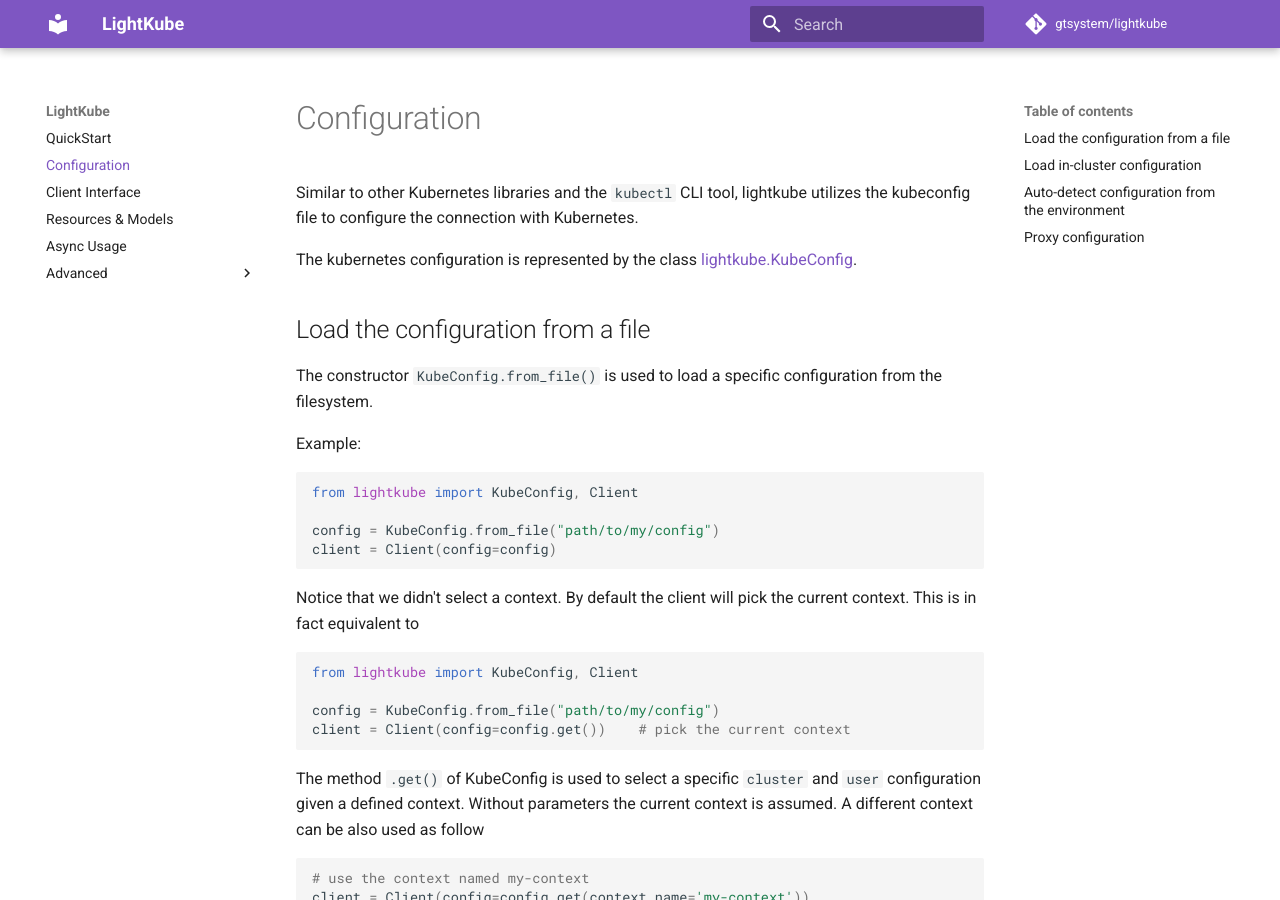
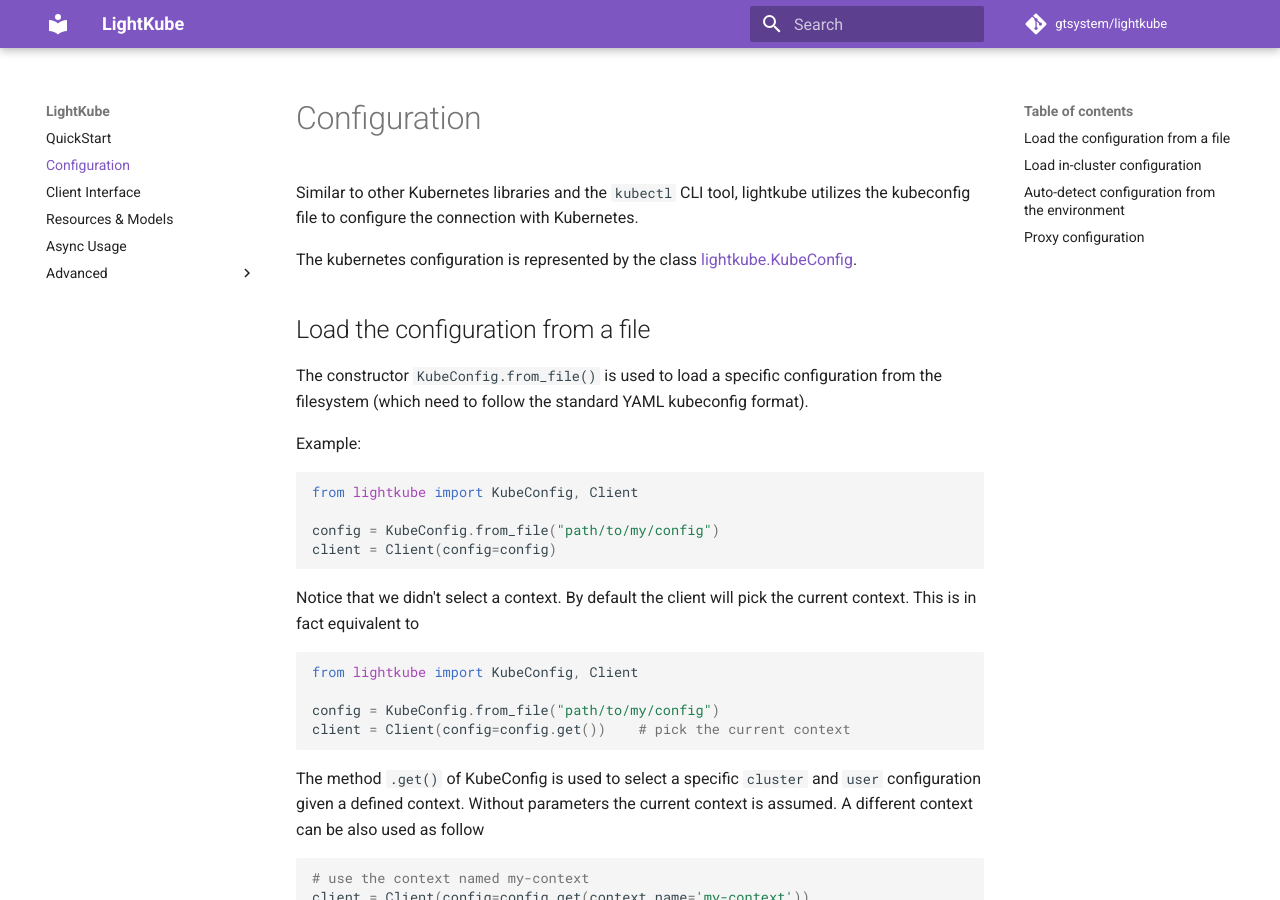
Before and after one commit to gtsystem/lightkube, an MkDocs documentation site: the page built from docs/configuration.md, in a window 1280 px wide and 900 px high. Built offline with MkDocs 1.6.1 and Material for MkDocs 9.7.7, drawn with Linux system fonts in a browser that asks for light colours; comment, search, counter and statistics services are not loaded.

Commit message:
Further clarification for #35 in the dev guide.

```diff
--- a/docs/configuration.md
+++ b/docs/configuration.md
@@ -8,7 +8,8 @@ The kubernetes configuration is represented by the class [lightkube.KubeConfig](
 
 ## Load the configuration from a file
 
-The constructor `KubeConfig.from_file()` is used to load a specific configuration from the filesystem.
+The constructor `KubeConfig.from_file()` is used to load a specific configuration from the filesystem (which need to follow
+the standard YAML kubeconfig format).
 
 Example:
 
```
